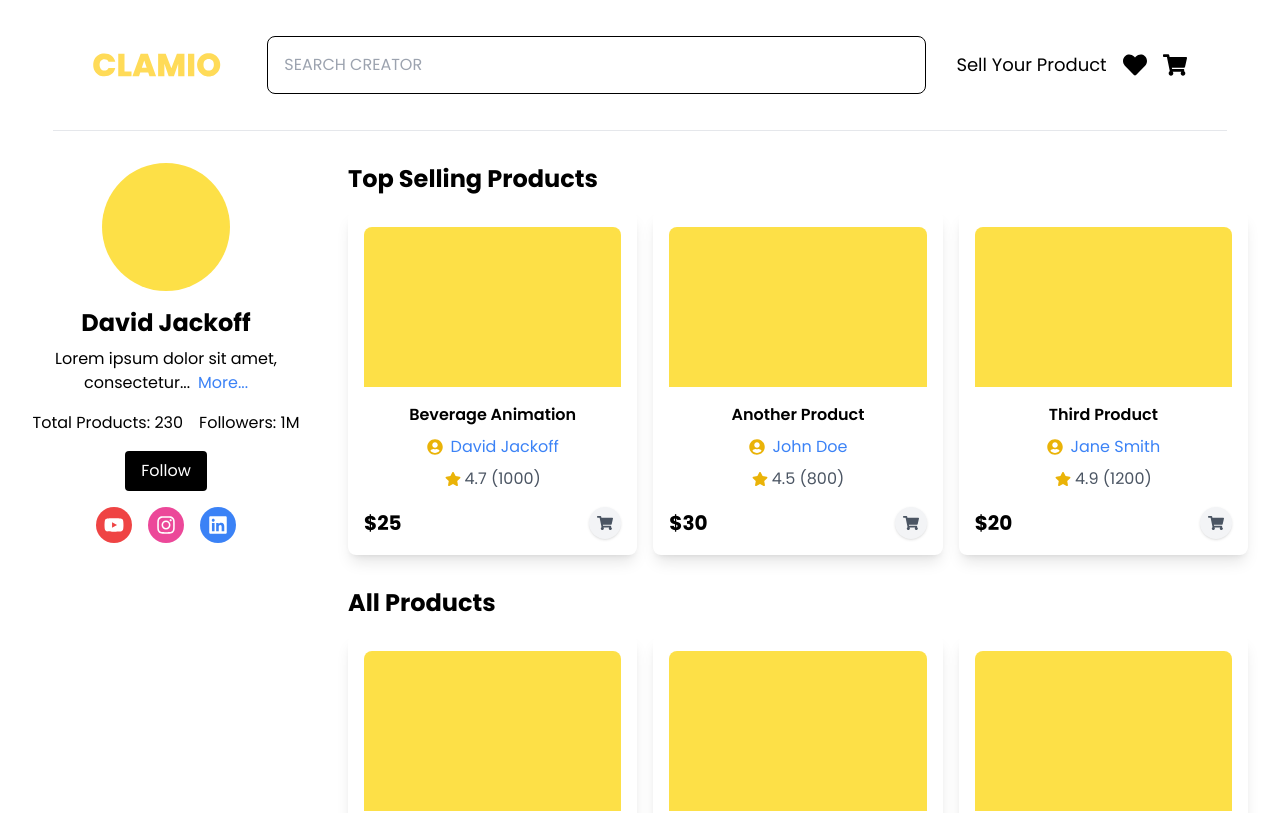
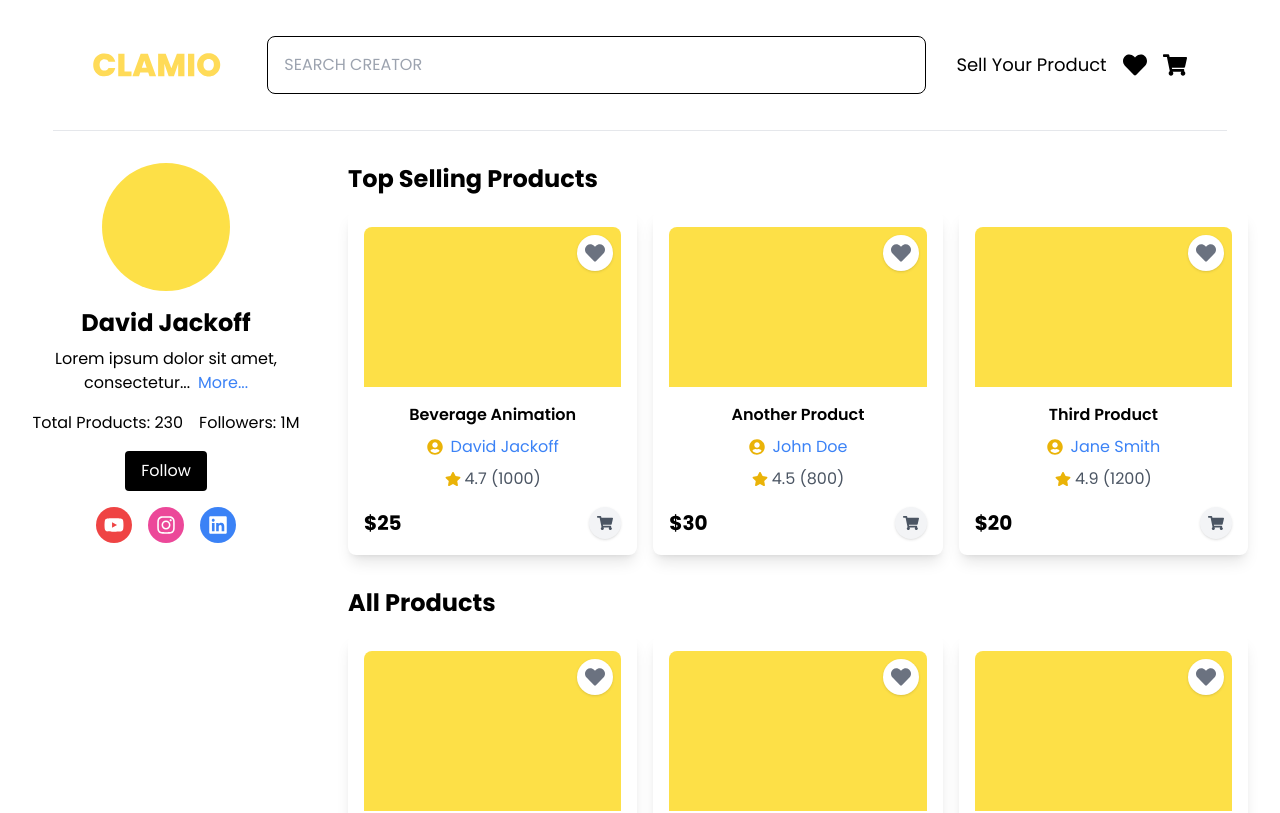
Before and after one commit to Tirthankar03/clamio-nextjs, a Next.js app: page /creator/1 in a window 1280 px wide. Shown: the top 813 px of the page. Built offline with nearby package versions, Linux system fonts and the light colour scheme; what tailwindcss-debug-screens would draw is missing.

Commit message:
bugs fixed

```diff
--- a/app/(root)/creator/[id]/page.tsx
+++ b/app/(root)/creator/[id]/page.tsx
@@ -4,6 +4,7 @@ import { FaHeart, FaShoppingCart, FaStar, FaUserCircle } from "react-icons/fa";
 import { PRODUCTS } from "@/constants/index";
 import ToggleText from "@/Reusable Components/ToggleText";
 import { FaYoutube, FaInstagram, FaLinkedin } from 'react-icons/fa';
+import FavoriteButton from "@/Reusable Components/FavoriteButton";
 
 const ProfilePage = () => {
   return (
@@ -44,10 +45,10 @@ const ProfilePage = () => {
             Top Selling Products
           </h2>
           <div className="grid grid-cols-1 sm:grid-cols-2 lg:grid-cols-3 gap-4 mt-4">
-            {PRODUCTS.slice(0, 3).map((product) => (
+            {PRODUCTS.slice(0, 3).map((product,idx) => (
               <div key={product.id} className="bg-white p-4 shadow-lg rounded-lg relative">
                 <div className="bg-yellow-300 h-40 w-full rounded-t-lg relative">
-                  {/* FavoriteButton component */}
+                 <FavoriteButton idx={idx}/>
                 </div>
                 <div className="mt-4">
                   <Link href={`/product/${product.id}`}>
@@ -80,10 +81,10 @@ const ProfilePage = () => {
             All Products
           </h2>
           <div className="grid grid-cols-1 sm:grid-cols-2 lg:grid-cols-3 gap-4 mt-4">
-            {PRODUCTS.map((product) => (
+            {PRODUCTS.map((product,idx) => (
               <div key={product.id} className="bg-white p-4 shadow-lg rounded-lg relative">
                 <div className="bg-yellow-300 h-40 w-full rounded-t-lg relative">
-                  {/* FavoriteButton component */}
+                <FavoriteButton idx={idx}/>
                 </div>
                 <div className="mt-4">
                   <p className="text-center font-semibold">{product.title}</p>
--- a/app/(root)/product/[id]/page.tsx
+++ b/app/(root)/product/[id]/page.tsx
@@ -87,7 +87,7 @@ const ProductDetail = () => {
           {ProductDetailsData[0].similarProducts.map((product, idx) => (
             <div key={idx} className="bg-white p-4 shadow-lg rounded-lg relative">
               <div className="bg-yellow-300 h-40 w-full rounded-t-lg relative">
-                <FavoriteButton product={product} />
+                <FavoriteButton product={idx} />
               </div>
               <div className="mt-4">
                 <p className="text-center font-semibold">{product.title}</p>
--- a/app/LibraryPage/page.tsx
+++ b/app/library/page.tsx
@@ -1,5 +1,6 @@
 import LibraryPage from '@/components/LibraryPage/LibraryPage'
-import HeaderUser from '@/components/shared/HeaderUser'
+import HeaderUser from '@/components/shared/Navbar/HeaderUser'
+
 import React from 'react'
 
 function page() {
```
